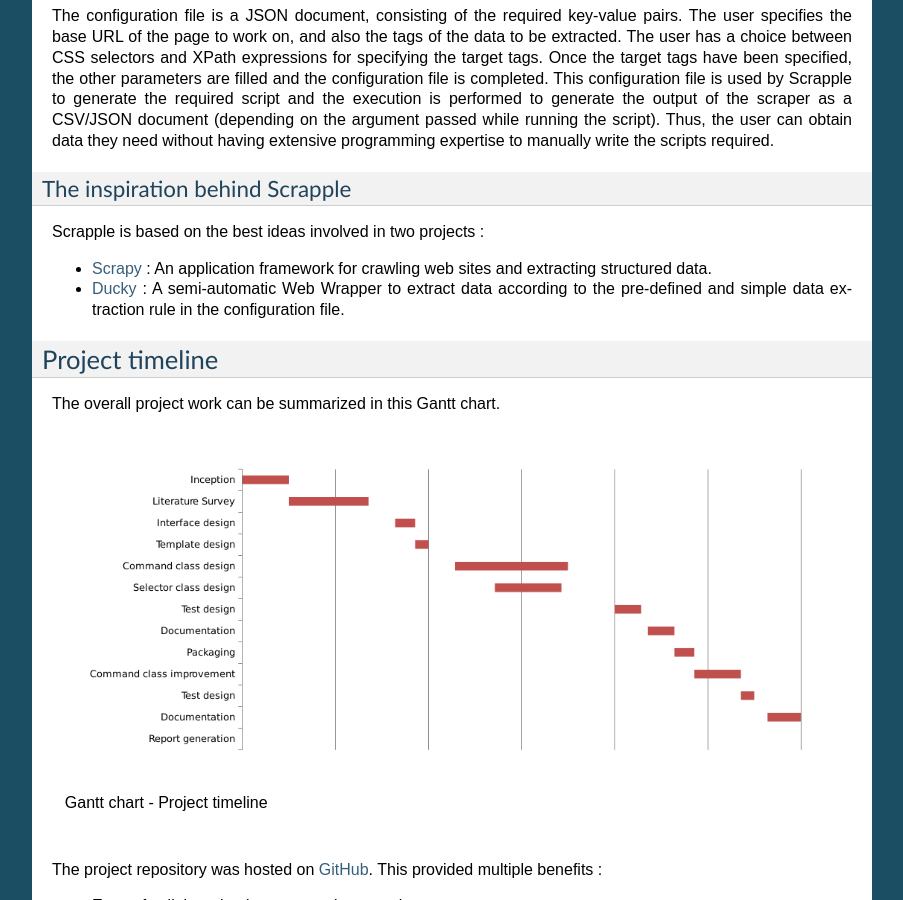
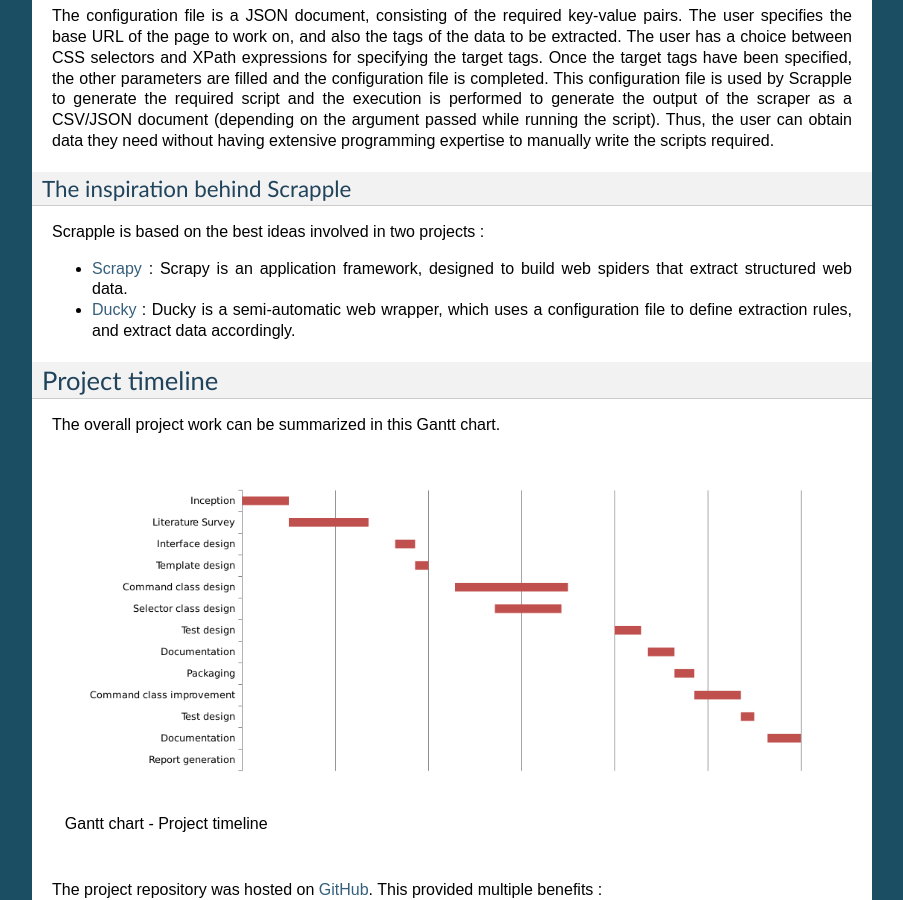
Before and after one commit to AlexMathew/scrapple, a Sphinx documentation site: the page built from docs/index.rst, in a window 1280 px wide and 900 px high, scrolled down 1172 px. Shown: the whole window, without its empty margins (198-1101 px from the left). Built offline with Sphinx 7.4.7, drawn with Linux system fonts in a browser that asks for light colours.

Commit message:
Update index.rst

```diff
--- a/docs/index.rst
+++ b/docs/index.rst
@@ -50,8 +50,8 @@ The inspiration behind Scrapple
 
 Scrapple is based on the best ideas involved in two projects :
 
-* `Scrapy <http://scrapy.org>`_ : An application framework for crawling web sites and extracting structured data.
-* `Ducky <http://dl.acm.org/citation.cfm?id=2628244>`_ : A semi-automatic Web Wrapper to extract data according to the pre-defined and simple data extraction rule in the configuration file.
+* `Scrapy <http://scrapy.org>`_ : Scrapy is an application framework, designed to build web spiders that extract structured web data.
+* `Ducky <http://dl.acm.org/citation.cfm?id=2628244>`_ : Ducky is a semi-automatic web wrapper, which uses a configuration file to define extraction rules, and extract data accordingly.
 
 
 Project timeline
```
